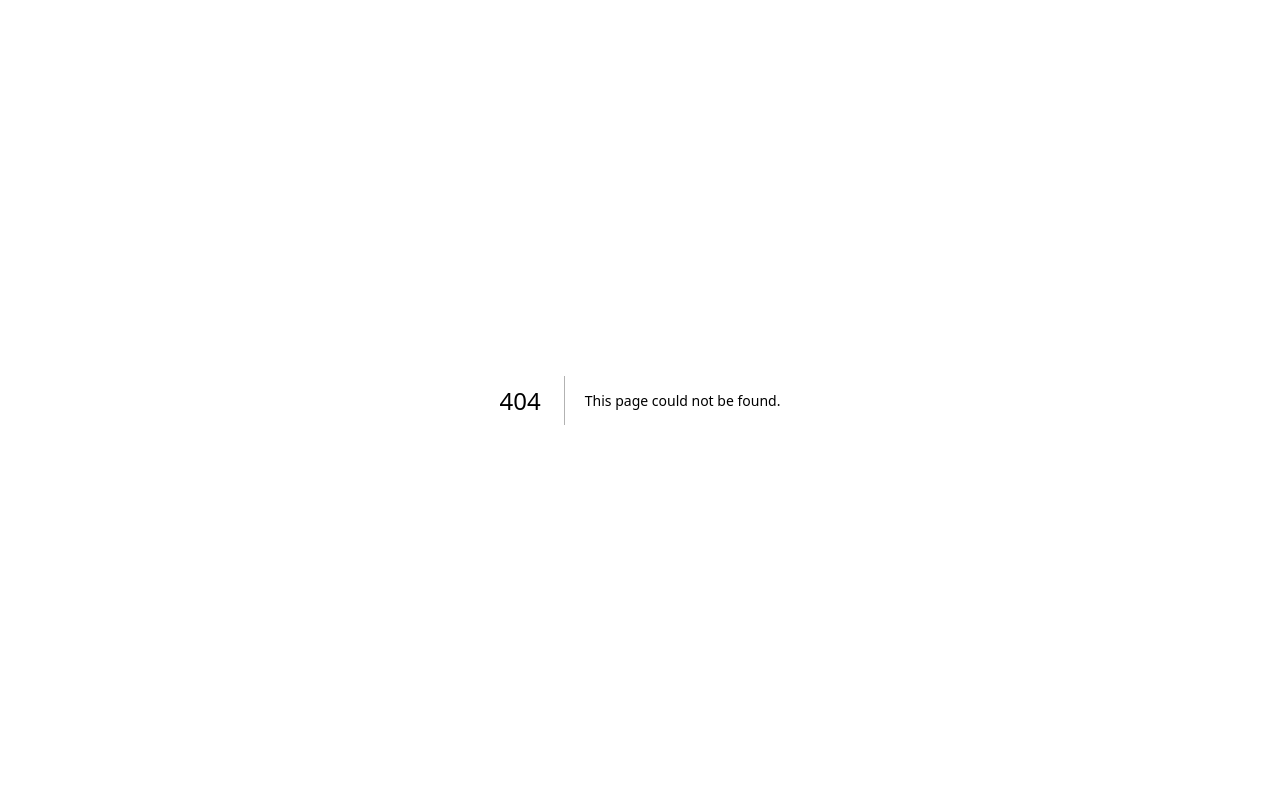
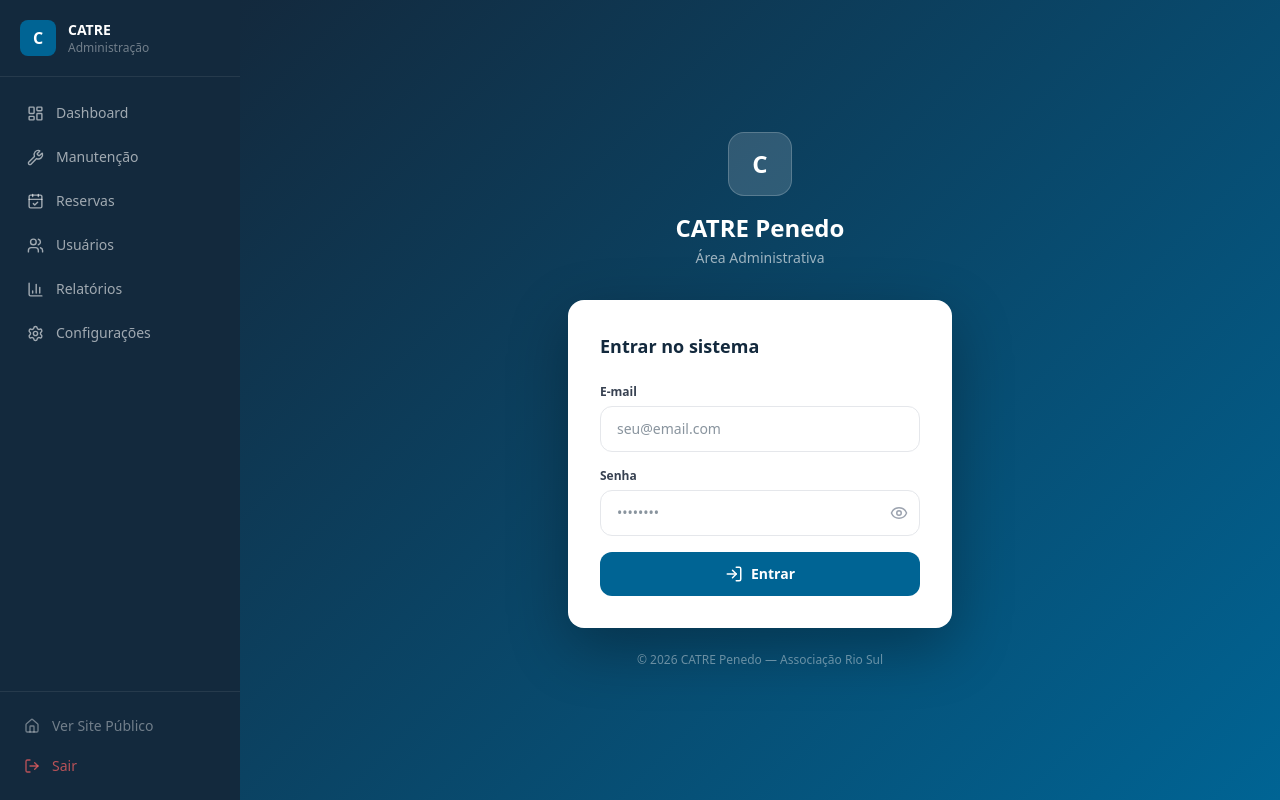
Before and after one commit to jjeffersonsousa-coder/catre-system, a Next.js app: page /admin/login in a window 1280 px wide. Before the commit this address had no page. Built offline with nearby package versions, Linux system fonts and the light colour scheme; no server answers.

Commit message:
Adiciona autenticação: login, middleware e logout

```diff
--- a/package.json
+++ b/package.json
@@ -15,6 +15,7 @@
     "@radix-ui/react-select": "^2.3.0",
     "@radix-ui/react-tabs": "^1.1.14",
     "@supabase/auth-helpers-nextjs": "^0.15.0",
+    "@supabase/ssr": "^0.12.0",
     "@supabase/supabase-js": "^2.108.2",
     "framer-motion": "^12.40.0",
     "lucide-react": "^1.18.0",
--- /dev/null
+++ b/src/app/admin/login/page.tsx
@@ -0,0 +1,129 @@
+'use client'
+import { useState } from 'react'
+import { useRouter } from 'next/navigation'
+import { signIn } from '@/lib/auth'
+import { Eye, EyeOff, LogIn } from 'lucide-react'
+
+export default function LoginPage() {
+  const router = useRouter()
+  const [email, setEmail] = useState('')
+  const [password, setPassword] = useState('')
+  const [showPass, setShowPass] = useState(false)
+  const [loading, setLoading] = useState(false)
+  const [erro, setErro] = useState('')
+
+  const handleSubmit = async (e: React.FormEvent) => {
+    e.preventDefault()
+    setErro('')
+    setLoading(true)
+    const { error } = await signIn(email, password)
+    setLoading(false)
+    if (error) {
+      setErro('E-mail ou senha inválidos. Tente novamente.')
+    } else {
+      router.push('/admin')
+      router.refresh()
+    }
+  }
+
+  return (
+    <div
+      className="min-h-screen flex items-center justify-center px-4"
+      style={{ background: 'linear-gradient(135deg, #13293D 0%, #006494 100%)' }}
+    >
+      <div className="w-full max-w-sm">
+        {/* Logo */}
+        <div className="text-center mb-8">
+          <div
+            className="w-16 h-16 rounded-2xl flex items-center justify-center text-white text-2xl font-bold mx-auto mb-4"
+            style={{ background: 'rgba(255,255,255,0.15)', border: '1px solid rgba(255,255,255,0.2)' }}
+          >
+            C
+          </div>
+          <h1 className="text-2xl font-bold text-white">CATRE Penedo</h1>
+          <p className="text-sm mt-1" style={{ color: 'rgba(255,255,255,0.6)' }}>
+            Área Administrativa
+          </p>
+        </div>
+
+        {/* Card */}
+        <div className="rounded-2xl p-8" style={{ background: 'white', boxShadow: '0 20px 60px rgba(0,0,0,0.3)' }}>
+          <h2 className="text-lg font-bold mb-6" style={{ color: '#13293D' }}>Entrar no sistema</h2>
+
+          <form onSubmit={handleSubmit} className="space-y-4">
+            <div>
+              <label className="block text-xs font-semibold mb-1.5" style={{ color: '#374151' }}>
+                E-mail
+              </label>
+              <input
+                type="email"
+                required
+                autoComplete="email"
+                value={email}
+                onChange={e => setEmail(e.target.value)}
+                placeholder="seu@email.com"
+                className="w-full px-4 py-3 rounded-xl border text-sm outline-none transition-all focus:border-blue-400"
+                style={{ borderColor: '#E5E7EB', color: '#13293D' }}
+              />
+            </div>
+
+            <div>
+              <label className="block text-xs font-semibold mb-1.5" style={{ color: '#374151' }}>
+                Senha
+              </label>
+              <div className="relative">
+                <input
+                  type={showPass ? 'text' : 'password'}
+                  required
+                  autoComplete="current-password"
+                  value={password}
+                  onChange={e => setPassword(e.target.value)}
+                  placeholder="••••••••"
+                  className="w-full px-4 py-3 rounded-xl border text-sm outline-none transition-all focus:border-blue-400 pr-11"
+                  style={{ borderColor: '#E5E7EB', color: '#13293D' }}
+                />
+                <button
+                  type="button"
+                  onClick={() => setShowPass(!showPass)}
+                  className="absolute right-3 top-1/2 -translate-y-1/2"
+                  style={{ color: '#9CA3AF' }}
+                >
+                  {showPass ? <EyeOff size={18} /> : <Eye size={18} />}
+                </button>
+              </div>
+            </div>
+
+            {erro && (
+              <div
+                className="px-4 py-3 rounded-xl text-sm"
+                style={{ background: '#FEF2F2', color: '#DC2626', border: '1px solid #FECACA' }}
+              >
+                {erro}
+              </div>
+            )}
+
+            <button
+              type="submit"
+              disabled={loading}
+              className="w-full py-3 rounded-xl text-white font-semibold text-sm flex items-center justify-center gap-2 transition-all hover:opacity-90 disabled:opacity-60 mt-2"
+              style={{ background: '#006494' }}
+            >
+              {loading ? (
+                <span className="w-5 h-5 border-2 border-white/30 border-t-white rounded-full animate-spin" />
+              ) : (
+                <>
+                  <LogIn size={18} />
+                  Entrar
+                </>
+              )}
+            </button>
+          </form>
+        </div>
+
+        <p className="text-center mt-6 text-xs" style={{ color: 'rgba(255,255,255,0.4)' }}>
+          © {new Date().getFullYear()} CATRE Penedo — Associação Rio Sul
+        </p>
+      </div>
+    </div>
+  )
+}
--- a/src/components/admin/AdminSidebar.tsx
+++ b/src/components/admin/AdminSidebar.tsx
@@ -1,6 +1,6 @@
 'use client'
 import Link from 'next/link'
-import { usePathname } from 'next/navigation'
+import { usePathname, useRouter } from 'next/navigation'
 import {
   LayoutDashboard,
   Wrench,
@@ -10,7 +10,9 @@ import {
   Home,
   ChevronRight,
   BarChart3,
+  LogOut,
 } from 'lucide-react'
+import { signOut } from '@/lib/auth'
 
 const navItems = [
   { href: '/admin', label: 'Dashboard', icon: LayoutDashboard },
@@ -23,6 +25,13 @@ const navItems = [
 
 export default function AdminSidebar() {
   const pathname = usePathname()
+  const router = useRouter()
+
+  const handleLogout = async () => {
+    await signOut()
+    router.push('/admin/login')
+    router.refresh()
+  }
 
   return (
     <aside
@@ -71,8 +80,8 @@ export default function AdminSidebar() {
         })}
       </nav>
 
-      {/* Back to site */}
-      <div className="px-3 py-4 border-t" style={{ borderColor: 'rgba(255,255,255,0.08)' }}>
+      {/* Bottom links */}
+      <div className="px-3 py-4 border-t space-y-1" style={{ borderColor: 'rgba(255,255,255,0.08)' }}>
         <Link
           href="/"
           className="flex items-center gap-3 px-3 py-2 rounded-lg text-sm transition-all"
@@ -81,6 +90,14 @@ export default function AdminSidebar() {
           <Home size={16} />
           Ver Site Público
         </Link>
+        <button
+          onClick={handleLogout}
+          className="w-full flex items-center gap-3 px-3 py-2 rounded-lg text-sm transition-all hover:bg-red-500/10"
+          style={{ color: 'rgba(255,100,100,0.7)' }}
+        >
+          <LogOut size={16} />
+          Sair
+        </button>
       </div>
     </aside>
   )
--- /dev/null
+++ b/src/lib/auth.ts
@@ -0,0 +1,16 @@
+import { supabase } from './supabase'
+
+export async function signIn(email: string, password: string) {
+  const { data, error } = await supabase.auth.signInWithPassword({ email, password })
+  return { data, error }
+}
+
+export async function signOut() {
+  const { error } = await supabase.auth.signOut()
+  return { error }
+}
+
+export async function getSession() {
+  const { data: { session } } = await supabase.auth.getSession()
+  return session
+}
--- /dev/null
+++ b/src/middleware.ts
@@ -0,0 +1,44 @@
+import { createServerClient } from '@supabase/ssr'
+import { NextResponse, type NextRequest } from 'next/server'
+
+export async function middleware(request: NextRequest) {
+  const { pathname } = request.nextUrl
+
+  // Só protege rotas /admin (exceto /admin/login)
+  if (!pathname.startsWith('/admin') || pathname === '/admin/login') {
+    return NextResponse.next()
+  }
+
+  const response = NextResponse.next()
+
+  const supabase = createServerClient(
+    process.env.NEXT_PUBLIC_SUPABASE_URL!,
+    process.env.NEXT_PUBLIC_SUPABASE_PUBLISHABLE_KEY!,
+    {
+      cookies: {
+        getAll() {
+          return request.cookies.getAll()
+        },
+        setAll(cookiesToSet) {
+          cookiesToSet.forEach(({ name, value, options }) => {
+            request.cookies.set(name, value)
+            response.cookies.set(name, value, options)
+          })
+        },
+      },
+    }
+  )
+
+  const { data: { user } } = await supabase.auth.getUser()
+
+  if (!user) {
+    const loginUrl = new URL('/admin/login', request.url)
+    return NextResponse.redirect(loginUrl)
+  }
+
+  return response
+}
+
+export const config = {
+  matcher: ['/admin/:path*'],
+}
```
Also changed, not shown: 1 other file (tests, documents, lock files or other folders).
